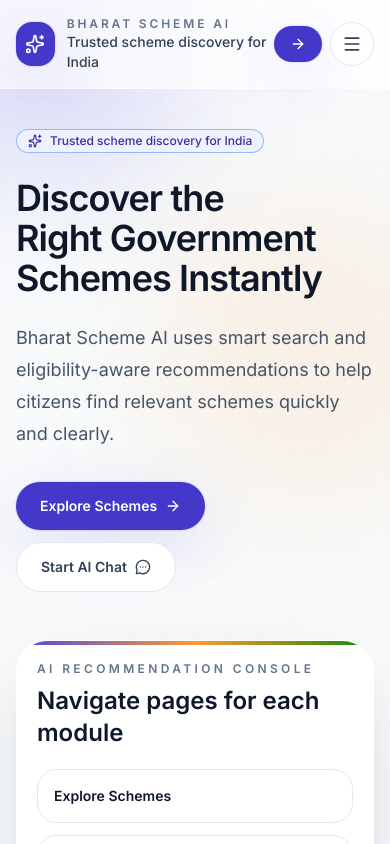
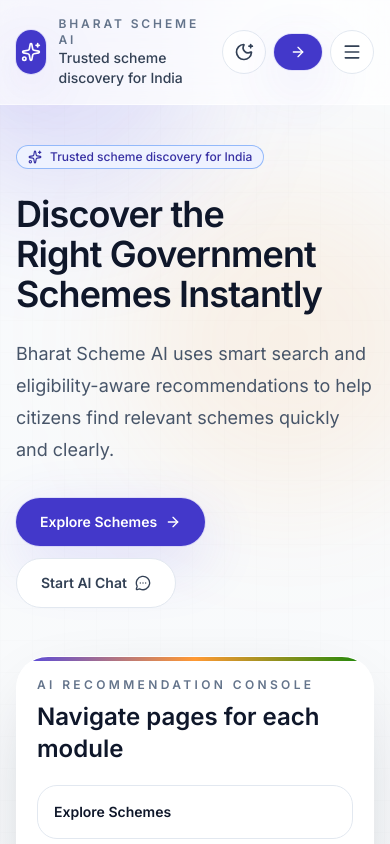
Before and after one commit to snehaamishraa/BharatSchemeAI, a React (Vite) app: page / in a window 390 px wide. Shown: the top 844 px of the page. Built offline with nearby package versions, Linux system fonts and the light colour scheme.

Commit message:
Add dark mode and motion polish

```diff
--- a/src/App.jsx
+++ b/src/App.jsx
@@ -18,10 +18,12 @@ import {
   LayoutDashboard,
   Menu,
   MessageCircleMore,
+  MoonStar,
   Search,
   Send,
   ShieldCheck,
   Sparkles,
+  SunMedium,
   Target,
   TrendingUp,
   Users,
@@ -305,7 +307,7 @@ function FooterColumn({ title, items }) {
   )
 }
 
-function AppShell({ children, copy, language, setLanguage, signedInName, mobileOpen, setMobileOpen }) {
+function AppShell({ children, copy, language, setLanguage, theme, setTheme, signedInName, mobileOpen, setMobileOpen }) {
   const location = useLocation()
 
   useEffect(() => {
@@ -315,20 +317,28 @@ function AppShell({ children, copy, language, setLanguage, signedInName, mobileO
   const currentGreeting = signedInName === 'Guest' ? copy.login : signedInName
 
   return (
-    <div className="relative min-h-screen overflow-hidden bg-[linear-gradient(180deg,#f8fafc_0%,#f9fafb_45%,#eef2ff_100%)] text-slate-900">
-      <div className="pointer-events-none absolute inset-0 bg-grid opacity-[0.22]" />
-      <div className="pointer-events-none absolute left-[-6rem] top-[-6rem] h-72 w-72 rounded-full bg-brand-500/15 blur-3xl" />
-      <div className="pointer-events-none absolute right-[-5rem] top-[12rem] h-80 w-80 rounded-full bg-saffron/10 blur-3xl" />
+    <div className="relative min-h-screen overflow-hidden bg-[linear-gradient(180deg,#f8fafc_0%,#f9fafb_45%,#eef2ff_100%)] text-slate-900 transition-colors dark:bg-[linear-gradient(180deg,#020617_0%,#0b1220_45%,#111827_100%)] dark:text-slate-100">
+      <div className="pointer-events-none absolute inset-0 bg-grid opacity-[0.22] dark:opacity-[0.12]" />
+      <motion.div
+        className="pointer-events-none absolute left-[-6rem] top-[-6rem] h-72 w-72 rounded-full bg-brand-500/15 blur-3xl dark:bg-brand-500/20"
+        animate={{ x: [0, 18, 0], y: [0, 14, 0] }}
+        transition={{ duration: 9, repeat: Infinity, ease: 'easeInOut' }}
+      />
+      <motion.div
+        className="pointer-events-none absolute right-[-5rem] top-[12rem] h-80 w-80 rounded-full bg-saffron/10 blur-3xl dark:bg-indigo-500/15"
+        animate={{ x: [0, -22, 0], y: [0, -12, 0] }}
+        transition={{ duration: 11, repeat: Infinity, ease: 'easeInOut' }}
+      />
 
-      <header className="sticky top-0 z-40 border-b border-white/60 bg-white/70 backdrop-blur-xl">
+      <header className="sticky top-0 z-40 border-b border-white/60 bg-white/70 backdrop-blur-xl dark:border-white/10 dark:bg-slate-950/70">
         <div className="mx-auto flex w-full max-w-7xl items-center justify-between px-4 py-4 sm:px-6 lg:px-8">
           <div className="flex items-center gap-3">
             <div className="flex h-11 w-11 items-center justify-center rounded-2xl bg-brand-600 text-white shadow-glow">
               <Sparkles className="h-5 w-5" />
             </div>
             <div>
-              <p className="text-xs font-semibold uppercase tracking-[0.24em] text-slate-500">Bharat Scheme AI</p>
-              <p className="text-sm font-medium text-slate-700">{copy.heroKicker}</p>
+              <p className="text-xs font-semibold uppercase tracking-[0.24em] text-slate-500 dark:text-slate-400">Bharat Scheme AI</p>
+              <p className="text-sm font-medium text-slate-700 dark:text-slate-200">{copy.heroKicker}</p>
             </div>
           </div>
 
@@ -338,7 +348,7 @@ function AppShell({ children, copy, language, setLanguage, signedInName, mobileO
                 key={item.to}
                 to={item.to}
                 className={({ isActive }) =>
-                  cn('text-sm font-medium transition', isActive ? 'text-brand-600' : 'text-slate-600 hover:text-brand-600')
+                  cn('text-sm font-medium transition', isActive ? 'text-brand-600 dark:text-brand-300' : 'text-slate-600 hover:text-brand-600 dark:text-slate-300 dark:hover:text-brand-300')
                 }
               >
                 {copy[item.key]}
@@ -357,9 +367,19 @@ function AppShell({ children, copy, language, setLanguage, signedInName, mobileO
               <option value="hi">हिंदी</option>
             </select>
 
+            <button
+              type="button"
+              onClick={() => setTheme((current) => (current === 'dark' ? 'light' : 'dark'))}
+              className="inline-flex h-11 w-11 items-center justify-center rounded-full border border-slate-200 bg-white text-slate-700 transition hover:border-brand-200 hover:text-brand-600 dark:border-white/10 dark:bg-white/5 dark:text-slate-200"
+              aria-label="Toggle theme"
+              title={theme === 'dark' ? 'Switch to light mode' : 'Switch to dark mode'}
+            >
+              {theme === 'dark' ? <SunMedium className="h-5 w-5" /> : <MoonStar className="h-5 w-5" />}
+            </button>
+
             <Link
               to="/login"
-              className="hidden rounded-full border border-slate-200 bg-white px-4 py-2.5 text-sm font-medium text-slate-700 transition hover:border-brand-200 hover:text-brand-600 sm:inline-flex"
+              className="hidden rounded-full border border-slate-200 bg-white px-4 py-2.5 text-sm font-medium text-slate-700 transition hover:border-brand-200 hover:text-brand-600 dark:border-white/10 dark:bg-white/5 dark:text-slate-200 sm:inline-flex"
             >
               {currentGreeting}
             </Link>
@@ -375,7 +395,7 @@ function AppShell({ children, copy, language, setLanguage, signedInName, mobileO
             <button
               type="button"
               onClick={() => setMobileOpen((current) => !current)}
-              className="inline-flex h-11 w-11 items-center justify-center rounded-full border border-slate-200 bg-white text-slate-700 lg:hidden"
+              className="inline-flex h-11 w-11 items-center justify-center rounded-full border border-slate-200 bg-white text-slate-700 dark:border-white/10 dark:bg-white/5 dark:text-slate-200 lg:hidden"
               aria-label="Open menu"
             >
               {mobileOpen ? <X className="h-5 w-5" /> : <Menu className="h-5 w-5" />}
@@ -389,7 +409,7 @@ function AppShell({ children, copy, language, setLanguage, signedInName, mobileO
               initial={{ opacity: 0, y: -12 }}
               animate={{ opacity: 1, y: 0 }}
               exit={{ opacity: 0, y: -12 }}
-              className="border-t border-white/60 bg-white/95 px-4 py-4 shadow-soft backdrop-blur-xl lg:hidden"
+              className="border-t border-white/60 bg-white/95 px-4 py-4 shadow-soft backdrop-blur-xl dark:border-white/10 dark:bg-slate-950/95 lg:hidden"
             >
               <div className="mx-auto flex max-w-7xl flex-col gap-3">
                 {NAV_ITEMS.map((item) => (
@@ -397,13 +417,13 @@ function AppShell({ children, copy, language, setLanguage, signedInName, mobileO
                     key={item.to}
                     to={item.to}
                     className={({ isActive }) =>
-                      cn('rounded-2xl px-4 py-3 text-sm font-medium transition', isActive ? 'bg-brand-50 text-brand-600' : 'text-slate-700 hover:bg-slate-100')
+                      cn('rounded-2xl px-4 py-3 text-sm font-medium transition', isActive ? 'bg-brand-50 text-brand-600 dark:bg-brand-500/20 dark:text-brand-300' : 'text-slate-700 hover:bg-slate-100 dark:text-slate-200 dark:hover:bg-white/5')
                     }
                   >
                     {copy[item.key]}
                   </NavLink>
                 ))}
-                <Link to="/login" className="rounded-2xl border border-slate-200 px-4 py-3 text-sm font-medium text-slate-700">
+                <Link to="/login" className="rounded-2xl border border-slate-200 px-4 py-3 text-sm font-medium text-slate-700 dark:border-white/10 dark:text-slate-200">
                   {copy.login}
                 </Link>
               </div>
@@ -414,7 +434,7 @@ function AppShell({ children, copy, language, setLanguage, signedInName, mobileO
 
       <main className="relative mx-auto w-full max-w-7xl px-4 pb-24 pt-10 sm:px-6 lg:px-8 lg:pt-14">{children}</main>
 
-      <footer className="relative border-t border-slate-200/80 bg-white/80 backdrop-blur-xl">
+      <footer className="relative border-t border-slate-200/80 bg-white/80 backdrop-blur-xl dark:border-white/10 dark:bg-slate-950/80">
         <div className="mx-auto grid w-full max-w-7xl gap-10 px-4 py-14 sm:px-6 lg:grid-cols-[1.3fr_0.9fr_0.9fr_0.9fr] lg:px-8">
           <div>
             <div className="flex items-center gap-3">
@@ -422,11 +442,11 @@ function AppShell({ children, copy, language, setLanguage, signedInName, mobileO
                 <Sparkles className="h-5 w-5" />
               </div>
               <div>
-                <p className="text-sm font-semibold text-slate-900">Bharat Scheme AI</p>
-                <p className="text-xs text-slate-500">Modern scheme discovery platform</p>
+                <p className="text-sm font-semibold text-slate-900 dark:text-white">Bharat Scheme AI</p>
+                <p className="text-xs text-slate-500 dark:text-slate-400">Modern scheme discovery platform</p>
               </div>
             </div>
-            <p className="mt-5 max-w-md text-sm leading-7 text-slate-600">{copy.footerTagline}</p>
+            <p className="mt-5 max-w-md text-sm leading-7 text-slate-600 dark:text-slate-300">{copy.footerTagline}</p>
             <div className="mt-6 flex gap-3">
               {[
                 { href: 'https://x.com', label: 'Twitter', icon: X },
@@ -438,7 +458,7 @@ function AppShell({ children, copy, language, setLanguage, signedInName, mobileO
                   href={href}
                   target={href.startsWith('http') ? '_blank' : undefined}
                   rel={href.startsWith('http') ? 'noreferrer' : undefined}
-                  className="inline-flex h-11 w-11 items-center justify-center rounded-full border border-slate-200 bg-white text-slate-600 transition hover:border-brand-200 hover:text-brand-600"
+                  className="inline-flex h-11 w-11 items-center justify-center rounded-full border border-slate-200 bg-white text-slate-600 transition hover:border-brand-200 hover:text-brand-600 dark:border-white/10 dark:bg-white/5 dark:text-slate-300"
                   aria-label={label}
                 >
                   <Icon className="h-4 w-4" />
@@ -961,8 +981,15 @@ function SchemeModal({ selectedScheme, onClose }) {
 
 function App() {
   const navigate = useNavigate()
+  const location = useLocation()
   const [schemes, setSchemes] = useState([])
   const [loadingSchemes, setLoadingSchemes] = useState(true)
+  const [theme, setTheme] = useState(() => {
+    if (typeof window === 'undefined') return 'light'
+    const stored = window.localStorage.getItem('bharat-theme')
+    if (stored === 'light' || stored === 'dark') return stored
+    return window.matchMedia('(prefers-color-scheme: dark)').matches ? 'dark' : 'light'
+  })
   const [language, setLanguage] = useState(() => {
     if (typeof window === 'undefined') return 'en'
     return window.localStorage.getItem('bharat-language') === 'hi' ? 'hi' : 'en'
@@ -990,6 +1017,12 @@ function App() {
     if (typeof window === 'undefined') return
     window.localStorage.setItem('bharat-language', language)
   }, [language])
+
+  useEffect(() => {
+    if (typeof window === 'undefined') return
+    window.localStorage.setItem('bharat-theme', theme)
+    document.documentElement.classList.toggle('dark', theme === 'dark')
+  }, [theme])
 
   useEffect(() => {
     let alive = true
@@ -1112,11 +1145,21 @@ function App() {
       copy={copy}
       language={language}
       setLanguage={setLanguage}
+      theme={theme}
+      setTheme={setTheme}
       signedInName={signedInName}
       mobileOpen={mobileOpen}
       setMobileOpen={setMobileOpen}
     >
-      <Routes>
+      <AnimatePresence mode="wait">
+        <motion.div
+          key={location.pathname}
+          initial={{ opacity: 0, y: 14 }}
+          animate={{ opacity: 1, y: 0 }}
+          exit={{ opacity: 0, y: -10 }}
+          transition={{ duration: 0.28, ease: 'easeOut' }}
+        >
+          <Routes location={location}>
             <Route path="/" element={<HomePage copy={copy} />} />
             <Route
               path="/schemes"
@@ -1165,6 +1208,8 @@ function App() {
             />
             <Route path="*" element={<Navigate to="/" replace />} />
           </Routes>
+        </motion.div>
+      </AnimatePresence>
 
       <SchemeModal selectedScheme={selectedScheme} onClose={() => setSelectedScheme(null)} />
     </AppShell>
```
Also changed, not shown: 5 other files (tests, documents, lock files or other folders). Lines whose indentation alone changed are shown as unchanged.
